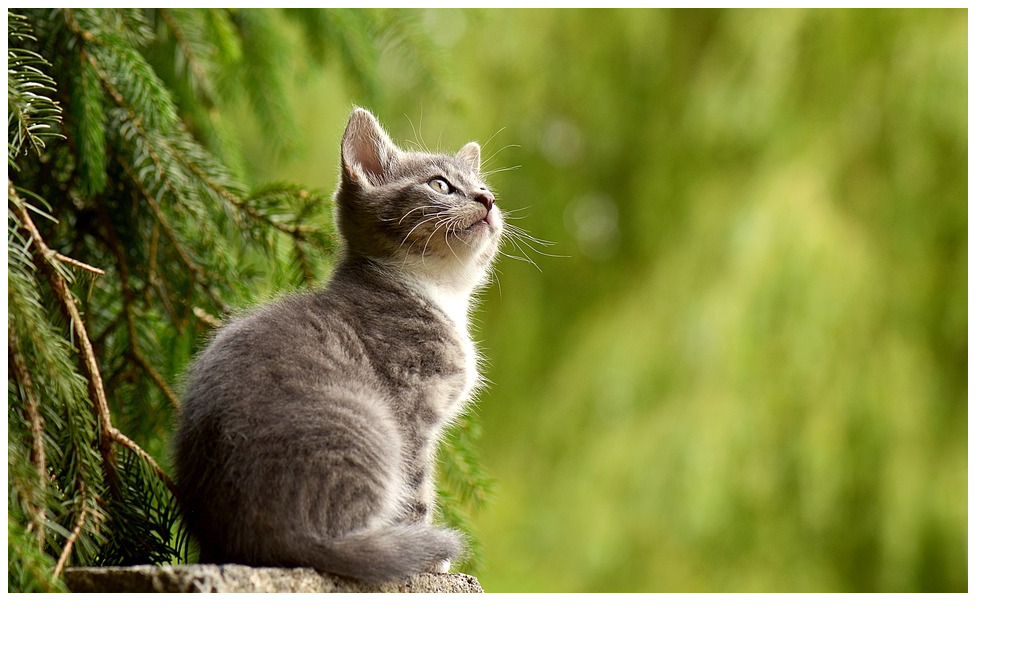
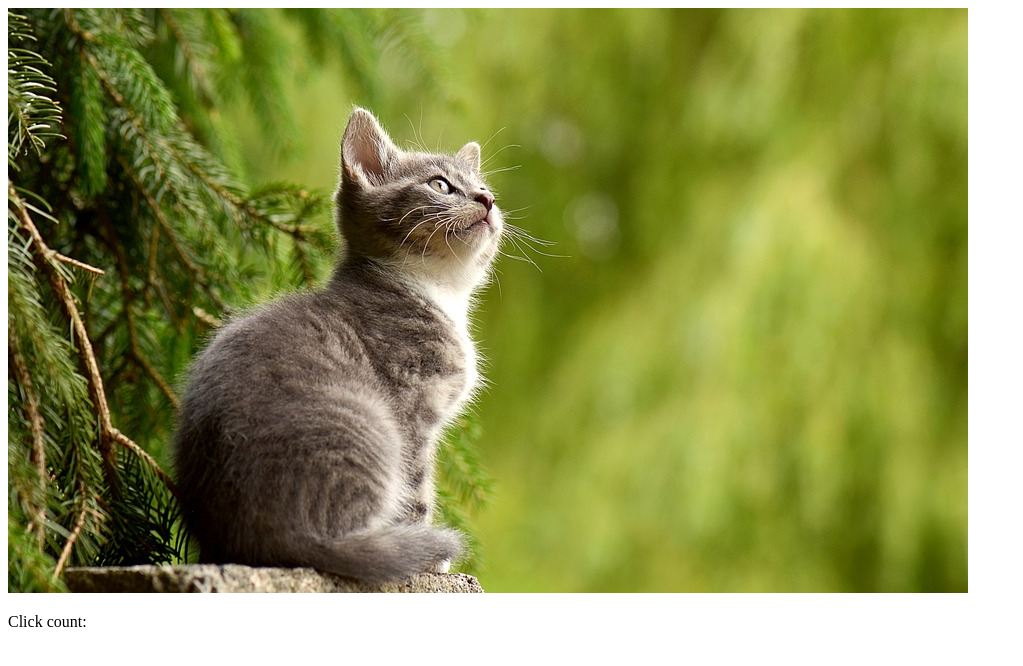
Before and after one commit to Marius-De-Allie/Cat-clicker, a plain HTML site: page index.html in a window 1280 px wide. Shown: the whole page, without its empty margins (0-1023 px from the left). Drawn offline with Linux system fonts and the light colour scheme.

Commit message:
Add paragraph element as child element of main element in index.html
Add paragraph element with content 'Click count:' as child element of
main element in index.html

```diff
--- a/index.html
+++ b/index.html
@@ -7,6 +7,7 @@
   <body>
     <main>
       <img class="cat-image" src="images/cat.jpg" alt="cat under a tree">
+      <p class="counter-text">Click count:</p>
     </main>
   </body>
   <script src="js/app.js"></script>
```
